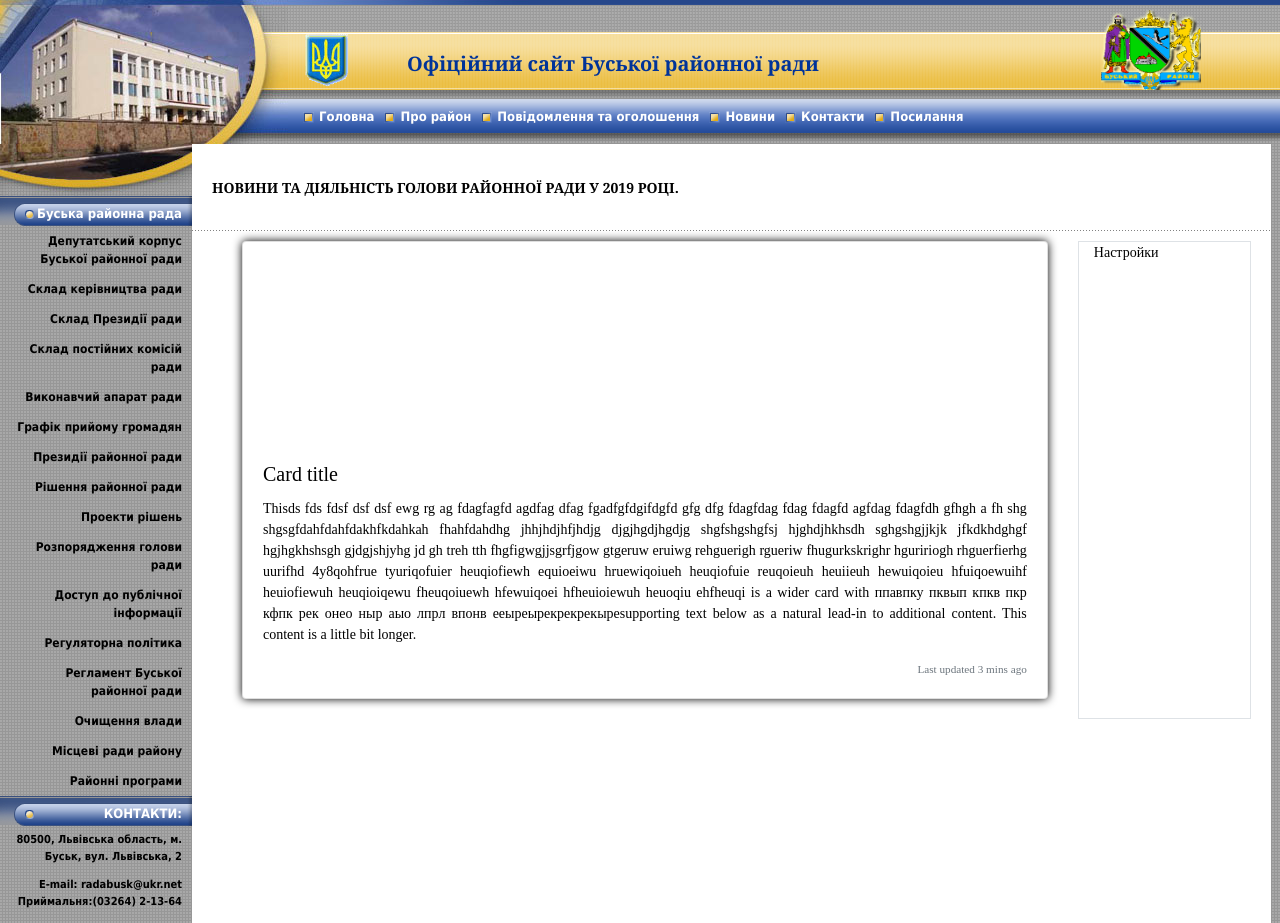
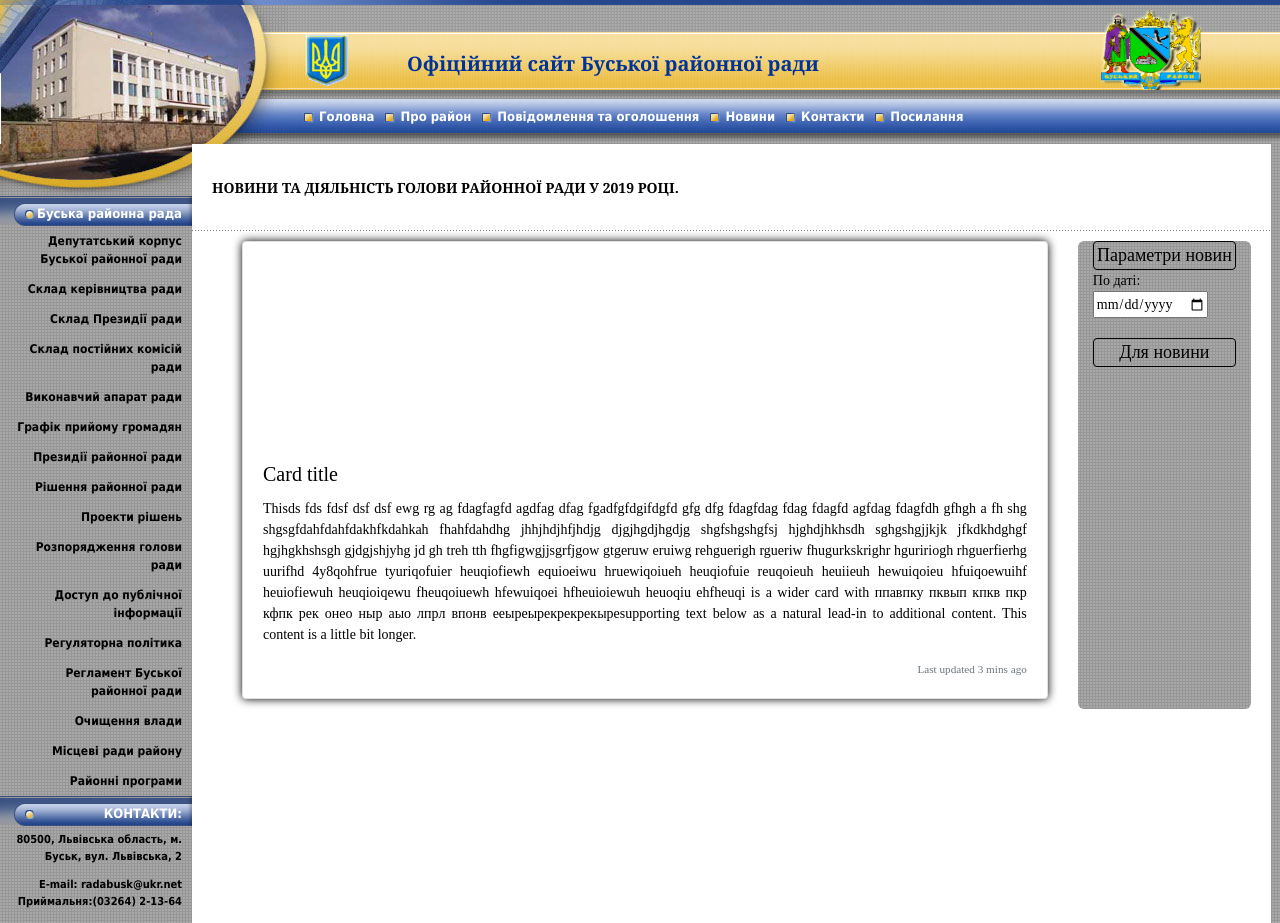
Before and after one commit to slyavik/busk-rada, a PHP site: page /novyny.php in a window 1280 px wide. Shown: the top 923 px of the page. Run offline with PHP 8.4, Linux system fonts and the light colour scheme; data that the repository does not hold is empty; some libraries are stand-ins or nearby versions.

Commit message:
form login modal

```diff
--- a/css/style.css
+++ b/css/style.css
@@ -300,3 +300,28 @@
 	max-height: 200px;
 	box-shadow: 3px 3px 1px #005cbf;
 }
+.slider1button {
+    border: 1px solid;
+    border-radius: 4px;
+    text-align: center;
+    font-size: 18px;
+}
+.slider1button:hover {
+    background: #adb5bd;
+    text-decoration-line: underline;
+    border: 1px solid;
+    border-radius: 4px;
+    text-align: center;
+    font-size: 18px;
+}
+.slider1button:active {
+    box-shadow: 0px 0px 10px #005cbf;
+    background: #adb5bd;
+    text-decoration-line: underline;
+    border: 1px solid;
+    border-radius: 4px;
+    text-align: center;
+    font-size: 18px;
+}
+.my-none {    display: none;   }
+.my-marg {   margin-bottom: 20px}
--- a/edit.php
+++ b/edit.php
@@ -83,13 +83,13 @@
                                                                     </div>
                                                                 </div>
                                                                 <div class="form-group">
-                                                                    <input type="text" placeholder="Зсилка на зображення №1" class="form-control form-control-lg">
+                                                                    <input type="text" placeholder="Посилання на зображення № 1" class="form-control form-control-lg">
                                                                 </div>
                                                                 <div class="form-group">
-                                                                    <input type="text" placeholder="Зсилка на зображення №2" class="form-control form-control-lg">
+                                                                    <input type="text" placeholder="Посилання на зображення № 2" class="form-control form-control-lg">
                                                                 </div>
                                                                 <div class="form-group">
-                                                                    <input type="text" placeholder="Зсилка на зображення №3" class="form-control form-control-lg">
+                                                                    <input type="text" placeholder="Посилання на зображення № 3" class="form-control form-control-lg">
                                                                 </div>
                                                                 <div class="form-group">
                                                                     <textarea rows="3" class="form-control form-control-lg" placeholder="Тема повідомлення"></textarea>
--- a/novyny.php
+++ b/novyny.php
@@ -16,6 +16,11 @@
     <style type="text/css">
         body {
             background-image: url(images/bg.gif);
+        }
+        .body-my {
+            background-image: url(images/bg.gif);
+            border-radius: 6px;
+            margin-bottom: 10px;
         }
     </style>
 </head>
@@ -60,6 +65,7 @@
     <div class="row">
         <div class="col-xl-10">
             <div class="container"> <!--Ліва колнка для новин-->
+
                 <?php include 'function.php';
                 while ($row = mysqli_fetch_assoc($res))
                 {
@@ -83,7 +89,7 @@
                                 ?>
                                 <p class="card-title font-weight-bold"><?= $row{"temanew"} ?></p>
                                 <p class="card-text"><?= $row['textnew'] ?></p>
-                                <p class="card-text" align="right"><small class="text-muted">Last updated 3 mins ago</small></p>
+                                <!-- <p class="card-text" align="right"><small class="text-muted">Last updated 3 mins ago</small></p> -->
                             </div>
                 </div>
                 <? } ?>
@@ -106,16 +112,51 @@
                 </div>
             </div>
         </div>
-        <div class="order-first order-xl-0 col-xl-2 border">Настройки</div>
+        <div class="order-first order-xl-0 col-xl-2 body-my"> <!--Права колонка-->
+            <div class="sticky-top">
+                <script>
+                    $(document).ready(function() {
+                        $("#slider1").click(function() {
+                            $("#slid1").slideToggle("slow");
+                        })
+                    })
+                </script>
+                <div id="slider1" class="slider1button">
+                    Параметри новин
+                </div>
+                <div class="row my-marg">
+                    <div id="slid1" class="col my-none d-xl-block">
+                        По даті:
+                        <form action="novyny.php">
+                            <input type="date">
+                        </form>
+                    </div>
+                </div>
+                <script>
+                    $(document).ready(function() {
+                        $("#slider2").click(function() {
+                            $("#slid2").slideToggle("slow");
+                        })
+                    })
+                </script>
+                <div id="slider2" class="slider1button">
+                    Для новини
+                </div>
+                <div class="row my-marg">
+                    <div id="slid2" class="col my-none">
+                        <div class="container">
+                            <!-- Button to Open the Modal -->
+                            <br>
+                            <button type="button" class="btn btn-primary" data-toggle="modal" data-target="#myModal">
+                                Додати
+                            </button>
+                        </div>
+                    </div>
+                </div>
+            </div>
+        </div>
     </div>
 </div>
-
-
-
-
-
-
-
                                             <!--end Contend-->
                                         </td>
                                     </tr>
@@ -133,6 +174,35 @@
     ?>
     <img src="" height="250">
     </table>
+<!-- The Modal -->
+<div class="modal fade" id="myModal">
+    <div class="modal-dialog">
+        <div class="modal-content">
+
+            <!-- Modal Header -->
+            <div class="modal-header">
+                <h4 class="modal-title">Авторизація</h4>
+                <button type="button" class="close" data-dismiss="modal">×</button>
+            </div>
+
+            <!-- Modal body -->
+            <div class="modal-body contact-form">
+                <form action="edit.php">
+                    <div class="form-group">
+                        <input type="text" placeholder="Ваш логін:" class="form-control form-control-lg">
+                    </div>
+                    <div class="form-group">
+                        <input type="password" placeholder="Ваш пароль:" class="form-control form-control-lg">
+                    </div>
+                    <div style="float: right">
+                    <input type="submit" class="btn btn-primary" value="Відправити">
+                    </div>
+            </div>
+                </form>
+        </div>
+    </div>
+</div>
+
 </body>
 
 
```
